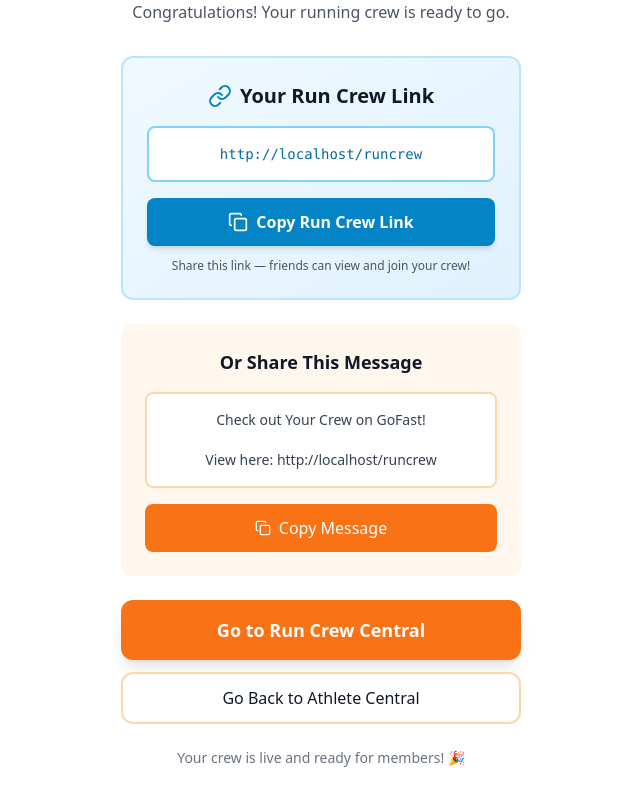
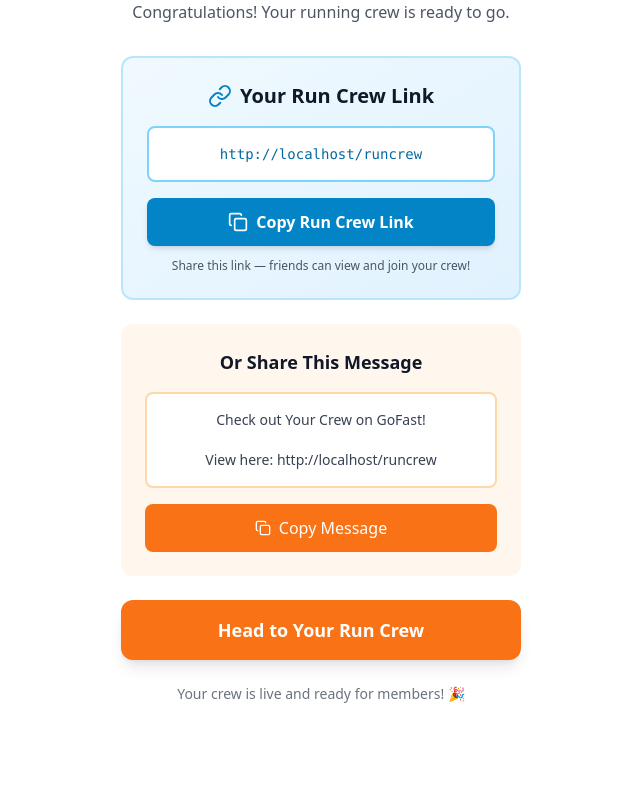
Before and after one commit to GoFast-Athlete-Training/gofastapp-mvp, a Next.js app: page /runcrew/success in a window 1280 px wide. Shown: the part 248-1048 px from the top of the page, without its empty margins (319-959 px from the left). After the commit the page ends 984 px from the top, so only its background shows below. Built offline with nearby package versions, Linux system fonts and the light colour scheme; no server answers.

Commit message:
Simplify success page: single action button
- Remove 'Go Back to Athlete Central' button (doesn't exist)
- Change 'Go to Run Crew Central' to 'Head to Your Run Crew'
- Single clear action for new users

```diff
--- a/app/runcrew/success/page.tsx
+++ b/app/runcrew/success/page.tsx
@@ -154,20 +154,13 @@ function RunCrewSuccessContent() {
             </button>
           </div>
 
-          {/* Action Buttons */}
-          <div className="space-y-3">
+          {/* Action Button */}
+          <div>
             <button
               onClick={handleGoToCentral}
               className="w-full bg-orange-500 text-white py-4 rounded-xl font-bold text-lg hover:bg-orange-600 transition-colors shadow-lg"
             >
-              Go to Run Crew Central
-            </button>
-
-            <button
-              onClick={() => router.push('/athlete-home')}
-              className="w-full bg-white border-2 border-orange-200 text-gray-900 py-3 rounded-xl font-medium hover:border-orange-400 transition-colors"
-            >
-              Go Back to Athlete Central
+              Head to Your Run Crew
             </button>
           </div>
 
```
